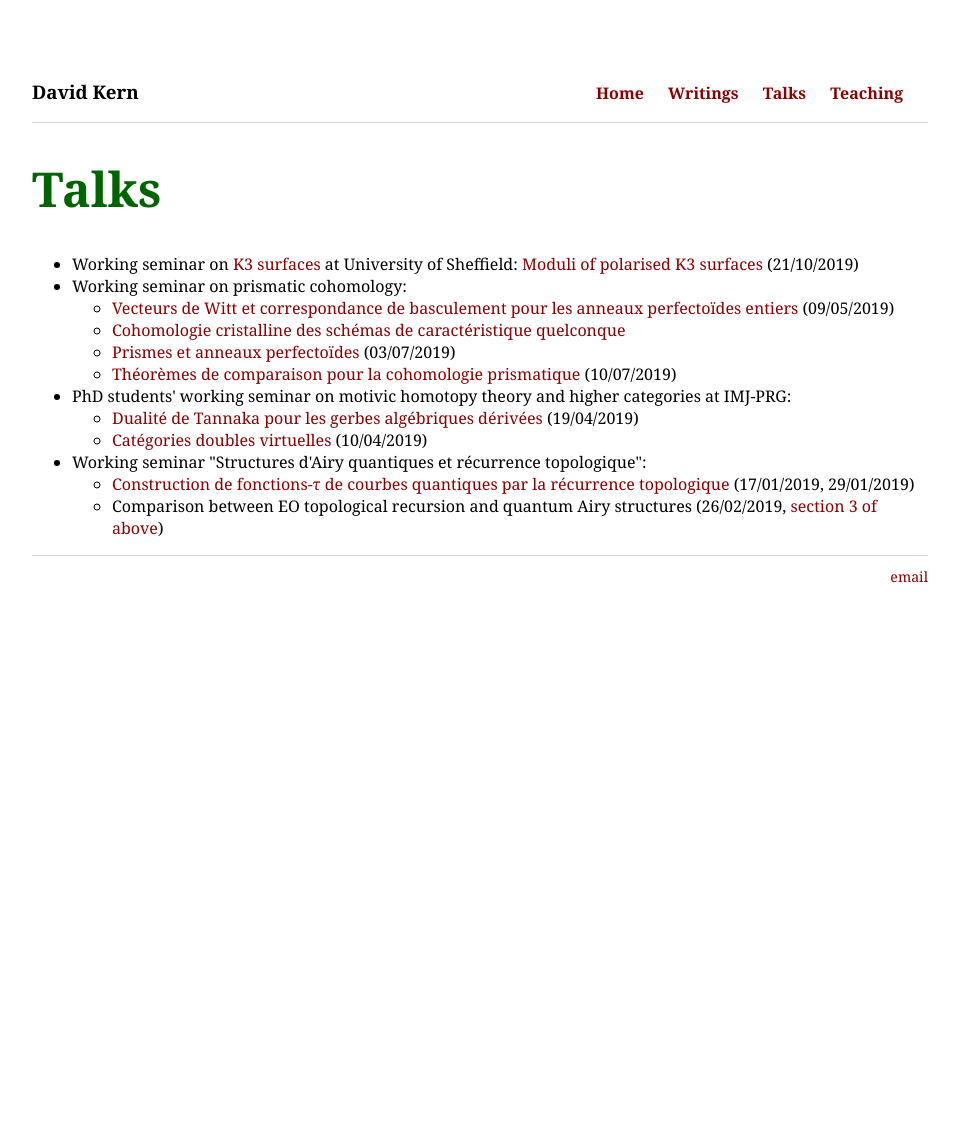
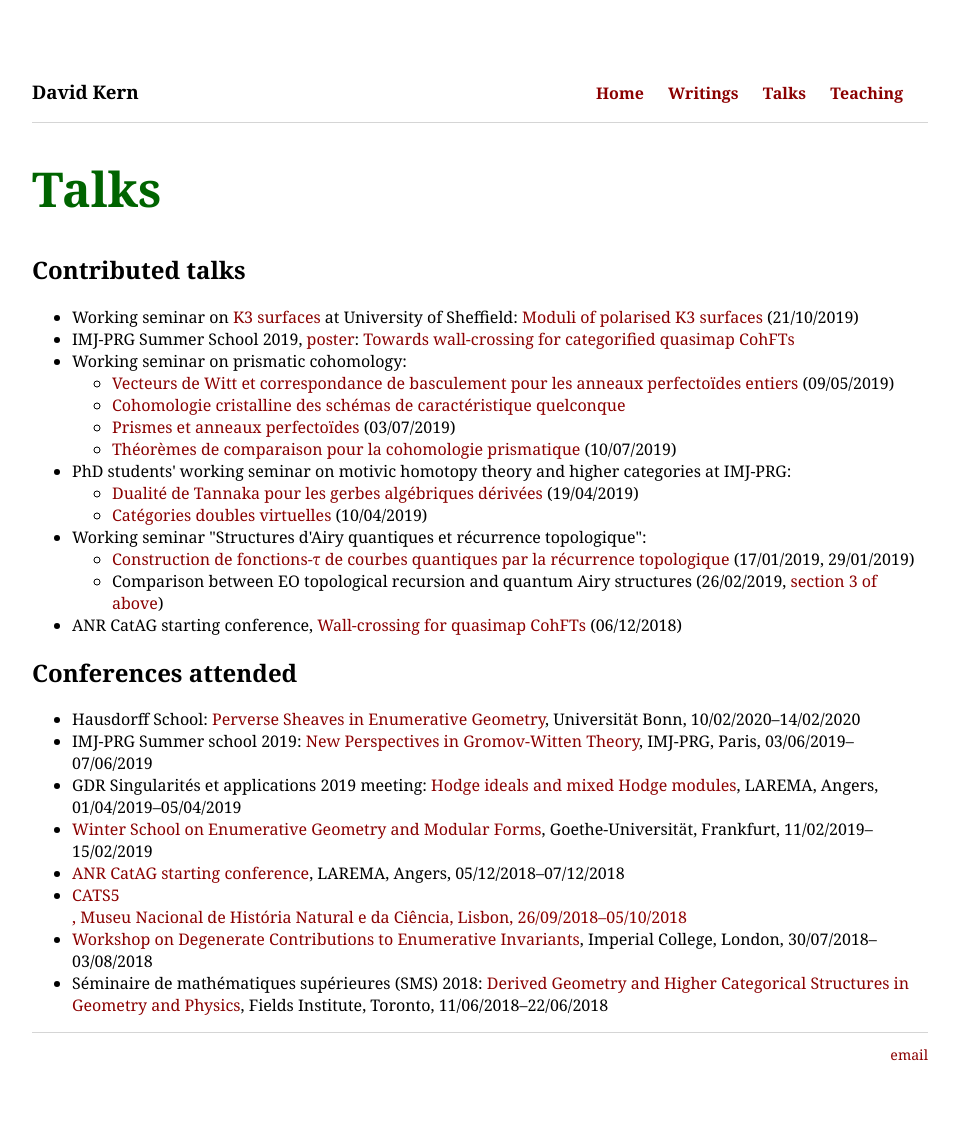
Before and after one commit to dskern/dskern.github.io, a Jekyll site: the page built from talks.html, in a window 1280 px wide. Shown: the whole page, without its empty margins (160-1119 px from the left). Built offline with Jekyll 4.4.1, drawn with Linux system fonts in a browser that asks for light colours; before the commit the page ends 900 px from its top, so only the background shows below that.

Commit message:
Update talks.html

```diff
--- a/talks.html
+++ b/talks.html
@@ -3,8 +3,11 @@ title: Talks
 layout: default
 ---
 
+<h2>Contributed talks</h2>
+
 <ul>
     <li>Working seminar on <a href="http://alg-geom.group.shef.ac.uk/seminars/K3seminars.shtml">K3 surfaces</a> at University of Sheffield: <a href="Talks/ModuliK3.pdf">Moduli of polarised K3 surfaces</a> (21/10/2019)</li>
+    <li>IMJ-PRG Summer School 2019, <a href="http://school2019.imj-prg.fr/Posters/Kern.pdf">poster</a>: <a href="Talks/poster.pdf">Towards wall-crossing for categorified quasimap CohFTs</a></li>
     <li>Working seminar on prismatic cohomology:</li>
     <ul>
         <li><a href="Talks/Perfectoids.pdf">Vecteurs de Witt et correspondance de basculement pour les anneaux perfectoïdes entiers</a> (09/05/2019)</li>
@@ -22,4 +25,17 @@ layout: default
         <li><a href="Talks/Courbes_spectrales.pdf">Construction de fonctions-&tau; de courbes quantiques par la récurrence topologique</a> (17/01/2019, 29/01/2019)</li>
         <li>Comparison between EO topological recursion and quantum Airy structures (26/02/2019, <a href="Talks/Courbes_spectrales.pdf#section.3">section 3 of above</a>)</li>
     </ul>
+    <li>ANR CatAG starting conference, <a href="Talks/QMapWall.pdf">Wall-crossing for quasimap CohFTs</a> (06/12/2018)</li>
 </ul>
+
+<h2>Conferences attended</h2>
+<ul>
+    <li>Hausdorff School: <a href="https://www.hcm.uni-bonn.de/perversesheaves2020">Perverse Sheaves in Enumerative Geometry</a>, Universität Bonn, 10/02/2020&ndash;14/02/2020</li>
+    <li>IMJ-PRG Summer school 2019: <a href="http://school2019.imj-prg.fr/index.php">New Perspectives in Gromov-Witten Theory</a>, IMJ-PRG, Paris, 03/06/2019&ndash;07/06/2019</li>
+    <li>GDR Singularités et applications 2019 meeting: <a href="https://indico.math.cnrs.fr/event/4174">Hodge ideals and mixed Hodge modules</a>, LAREMA, Angers, 01/04/2019&ndash;05/04/2019</li>
+    <li><a href="https://www.uni-frankfurt.de/73136346/Winter-School-on-Enumerative-Geometry-and-Modular-Forms">Winter School on Enumerative Geometry and Modular Forms</a>, Goethe-Universität, Frankfurt, 11/02/2019&ndash;15/02/2019</li>
+    <li><a href="https://indico.math.cnrs.fr/event/3798">ANR CatAG starting conference</a>, LAREMA, Angers, 05/12/2018&ndash;07/12/2018</li>
+    <li><a href="https://bebtoen.wixsite.com/nedag/cats5">CATS5</li>, Museu Nacional de História Natural e da Ciência, Lisbon, 26/09/2018&ndash;05/10/2018</li>
+    <li><a href="https://sites.google.com/site/imperialgeometry">Workshop on Degenerate Contributions to Enumerative Invariants</a>, Imperial College, London, 30/07/2018&ndash;03/08/2018 </li>
+    <li>Séminaire de mathématiques supérieures (SMS) 2018: <a href="http://www.fields.utoronto.ca/activities/17-18/sms-2018">Derived Geometry and Higher Categorical Structures in Geometry and Physics</a>, Fields Institute, Toronto, 11/06/2018&ndash;22/06/2018</li>
+</ul>
```
